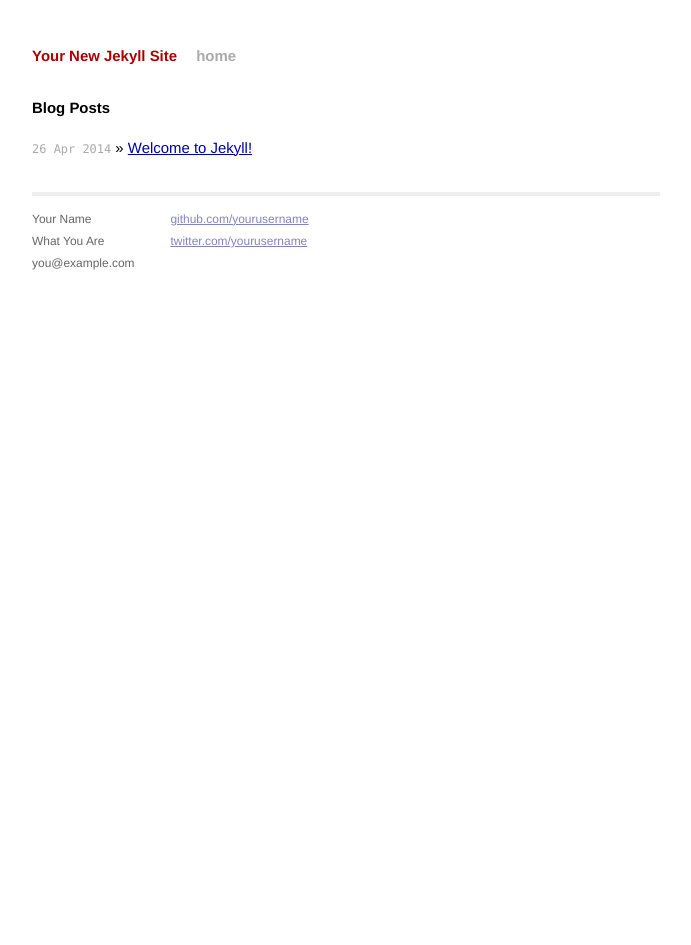
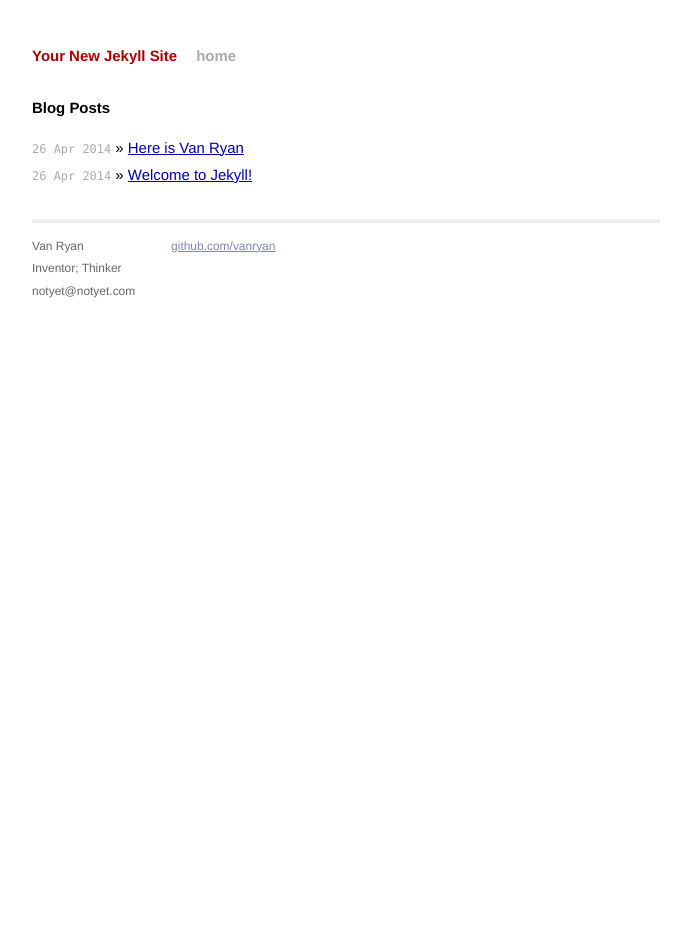
Before and after one commit to vanryan/vanryan.github.io, a Jekyll site: the page built from index.html, in a window 1280 px wide. Shown: the whole page, without its empty margins (294-985 px from the left). Built offline with Jekyll 4.4.1, drawn with Linux system fonts in a browser that asks for light colours; Markdown is read by kramdown in place of the engine named in the settings.

```diff
--- a/_layouts/default.html
+++ b/_layouts/default.html
@@ -26,15 +26,15 @@
           <div class="footer">
             <div class="contact">
               <p>
-                Your Name<br />
-                What You Are<br />
-                you@example.com
+                Van Ryan<br />
+                Inventor; Thinker<br />
+                notyet@notyet.com
               </p>
             </div>
             <div class="contact">
               <p>
-                <a href="https://github.com/yourusername">github.com/yourusername</a><br />
-                <a href="https://twitter.com/yourusername">twitter.com/yourusername</a><br />
+                <a href="https://github.com/vanryan">github.com/vanryan</a><br />
+                <!--<a href="https://twitter.com/yourusername">twitter.com/yourusername</a><br /> -->
               </p>
             </div>
           </div>
--- a/index.html
+++ b/index.html
@@ -1,6 +1,6 @@
 ---
 layout: default
-title: Your New Jekyll Site
+title: A wildcard of human-beings
 ---
 
 <div id="home">
```
Also changed, not shown: _posts/2014-04-26-Here is Van Ryan.markdown (added, +12 -0 lines).
